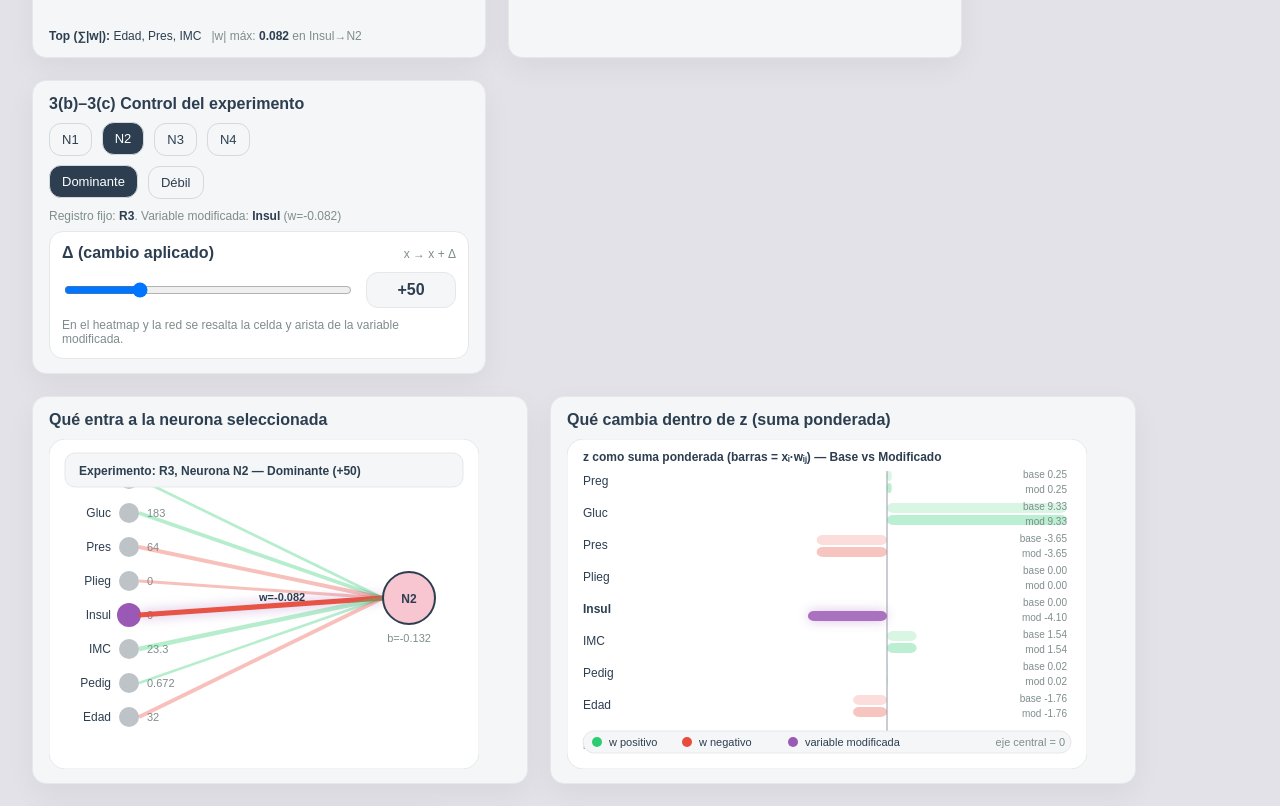
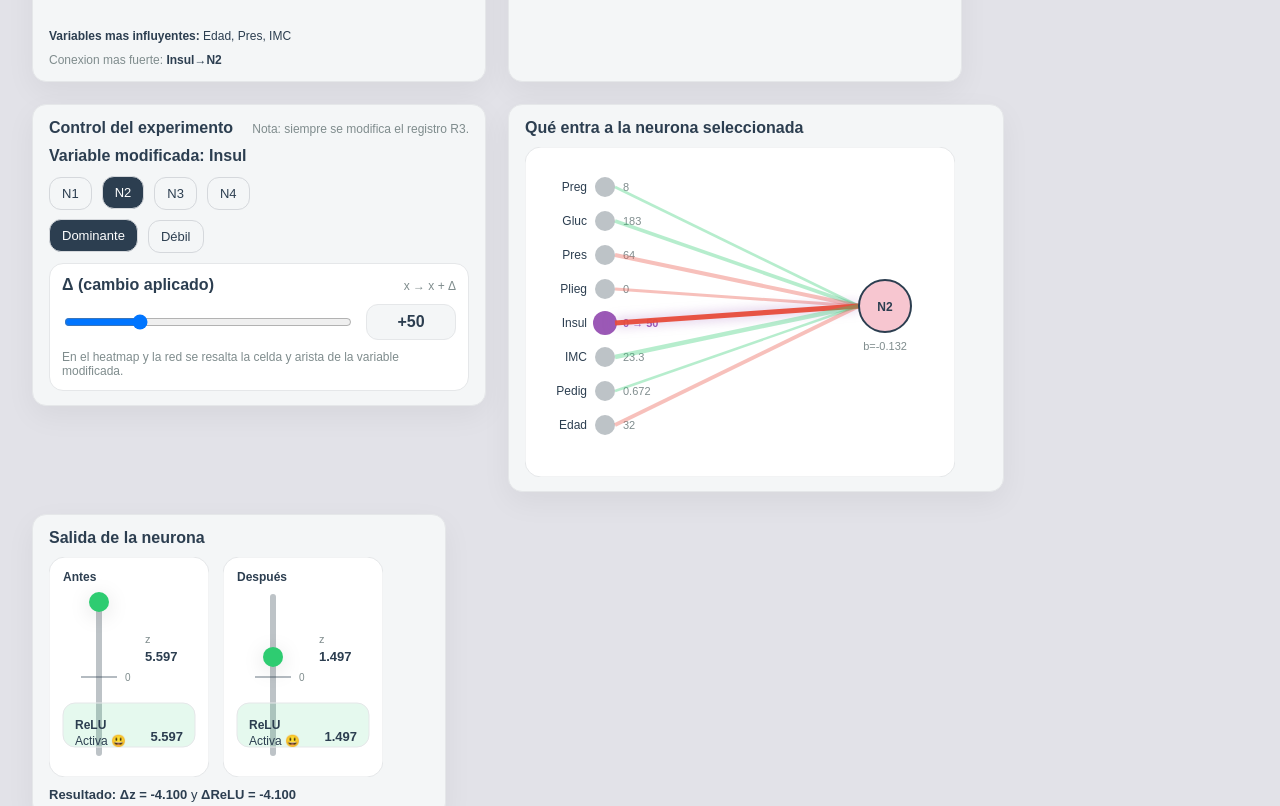
Before and after one commit to JValentinaGuarnizo/autopsia_red, a Next.js app: page / in a window 1280 px wide. Shown: the part 3880-4686 px from the top of the page. Built offline with nearby package versions, Linux system fonts and the light colour scheme.

Commit message:
Save point before UI foundation refactor

```diff
--- a/src/components/AnalisisPesos.js
+++ b/src/components/AnalisisPesos.js
@@ -54,13 +54,6 @@ export default function AnalisisPesos() {
     let s = biases[j];
     for (let i = 0; i < 8; i++) s += x[i] * weights[i][j];
     return s;
-  };
-
-  const contributions = (x, j) => {
-    // devuelve array de 8 contribuciones: x_i*w_ij
-    const arr = [];
-    for (let i = 0; i < 8; i++) arr.push(x[i] * weights[i][j]);
-    return arr;
   };
 
   const argMaxAbsCol = (j) => {
@@ -121,25 +114,15 @@ export default function AnalisisPesos() {
   const varIdx = (modo === "dominante") ? domIdx : weakIdx;
 
   // Base
-  const cBase = contributions(xBase, neurona);
   const z0 = zForNeuron(xBase, neurona);
   const a0 = relu(z0);
 
   // Modificado: solo cambia la variable seleccionada
   const xMod = xBase.map((v, i) => (i === varIdx ? v + delta : v));
-  const cMod = contributions(xMod, neurona);
   const z1 = zForNeuron(xMod, neurona);
   const a1 = relu(z1);
 
-  const wSel = weights[varIdx][neurona];
-
-  // Para la barra de contribuciones: eje simétrico alrededor de 0
-  const maxAbsContrib = Math.max(
-    1e-6,
-    ...cBase.map(v => Math.abs(v)),
-    ...cMod.map(v => Math.abs(v)),
-    Math.abs(biases[neurona])
-  );
+  const zGaugeMax = Math.max(1, Math.abs(z0), Math.abs(z1), Math.abs(biases[neurona])) * 1.2;
 
   // =========================
   // 3(d) Comparación R3 vs R5
@@ -235,6 +218,9 @@ export default function AnalisisPesos() {
         {inputLabels.map((name, i) => {
           const y = y0 + i * dy;
           const isSel = i === varIdx;
+          const valueText = isSel
+            ? `${Number(xBase[i].toFixed(3))} → ${Number(xMod[i].toFixed(3))}`
+            : Number(xBase[i].toFixed(3));
           return (
             <g key={i}>
               <circle cx={xL} cy={y} r={isSel ? 12 : 10} fill={isSel ? accentPurple : "#bdc3c7"} />
@@ -242,8 +228,8 @@ export default function AnalisisPesos() {
                 {name}
               </text>
               {/* valor x */}
-              <text x={xL + 18} y={y + 4} textAnchor="start" fontSize="11" fill="#7f8c8d">
-                {Number(xBase[i].toFixed(3))}
+              <text x={xL + 18} y={y + 4} textAnchor="start" fontSize="11" fill={isSel ? accentPurple : "#7f8c8d"} style={{ fontWeight: isSel ? 800 : 400 }}>
+                {valueText}
               </text>
             </g>
           );
@@ -272,18 +258,6 @@ export default function AnalisisPesos() {
                 strokeOpacity={isSel ? 0.95 : 0.35}
                 style={{ filter: glow, transition: "stroke-opacity .2s ease, stroke-width .2s ease" }}
               />
-              {/* etiqueta peso cerca del borde */}
-              {isSel && (
-                <text
-                  x={(xL + xR) / 2 - 10}
-                  y={(y + yNeuron) / 2 - 6}
-                  fontSize="11"
-                  fill="#2c3e50"
-                  style={{ fontWeight: 700 }}
-                >
-                  w={w.toFixed(3)}
-                </text>
-              )}
             </g>
           );
         })}
@@ -308,13 +282,6 @@ export default function AnalisisPesos() {
           </text>
         </g>
 
-        {/* Etiqueta de modo */}
-        <g>
-          <rect x="16" y="14" width="398" height="34" rx="10" fill="#f4f6f7" stroke="#e5e7e9" />
-          <text x="30" y="36" fontSize="12" fill="#2c3e50" style={{ fontWeight: 700 }}>
-            Experimento: R3, Neurona N{neurona + 1} — {modo === "dominante" ? "Dominante" : "Débil"} (+{delta})
-          </text>
-        </g>
       </svg>
     );
   };
@@ -325,8 +292,8 @@ export default function AnalisisPesos() {
     const w = 160;
     const centerX = 50;
 
-    // escala z alrededor de 0, usando maxAbsContrib para consistencia visual
-    const zMax = Math.max(1, maxAbsContrib * 2); // margen
+    // escala z alrededor de 0 para comparar antes y despues
+    const zMax = zGaugeMax;
     const clamp = (v) => Math.max(-zMax, Math.min(zMax, v));
     const zn = clamp(z);
     const t = (zn + zMax) / (2 * zMax); // 0..1
@@ -381,135 +348,6 @@ export default function AnalisisPesos() {
     );
   };
 
-  const ContributionsBars = () => {
-    // Barras divergentes para contribuciones (base vs mod), resaltando la variable cambiada
-    const Wcol = weights.map(row => row[neurona]);
-
-    const width = 520;
-    const height = 330;
-    const left = 140;
-    const right = width - 20;
-    const top = 32;
-    const rowH = 32;
-
-    const mid = (left + right) / 2;
-    const scale = (right - left) / 2 / maxAbsContrib;
-
-    return (
-      <svg width={width} height={height} style={{ display: "block" }}>
-        <rect x="0" y="0" width={width} height={height} rx="16" fill="#ffffff" stroke="#e5e7e9" />
-
-        <text x="16" y="22" fontSize="12" fill="#2c3e50" style={{ fontWeight: 800 }}>
-          z como suma ponderada (barras = xᵢ·wᵢⱼ) — Base vs Modificado
-        </text>
-
-        {/* eje central */}
-        <line x1={mid} y1={top} x2={mid} y2={top + rowH * 8 + 10} stroke="#2c3e50" strokeWidth="2" opacity="0.25" />
-
-        {/* bias */}
-        {(() => {
-          const b = biases[neurona];
-          const bw = b * scale;
-          const y = top + rowH * 8 + 18;
-          const x1 = mid;
-          const x2 = mid + bw;
-          const col = b >= 0 ? accentGood : accentBad;
-          return (
-            <>
-              <text x="16" y={y + 4} fontSize="11" fill="#7f8c8d">bias</text>
-              <rect x={Math.min(x1, x2)} y={y - 8} width={Math.abs(bw)} height={12} fill={col} opacity="0.7" rx="6" />
-              <text x={right} y={y + 4} textAnchor="end" fontSize="11" fill="#7f8c8d">
-                b={b.toFixed(3)}
-              </text>
-            </>
-          );
-        })()}
-
-        {/* filas */}
-        {inputLabels.map((name, i) => {
-          const y = top + i * rowH + 10;
-
-          const base = cBase[i];
-          const mod = cMod[i];
-
-          const w = Wcol[i];
-          const color = w >= 0 ? accentGood : accentBad;
-
-          const baseW = base * scale;
-          const modW = mod * scale;
-
-          const isSel = i === varIdx;
-
-          // Barra base (más transparente)
-          const b1 = {
-            x: Math.min(mid, mid + baseW),
-            w: Math.abs(baseW),
-          };
-
-          // Barra mod (más opaca)
-          const b2 = {
-            x: Math.min(mid, mid + modW),
-            w: Math.abs(modW),
-          };
-
-          return (
-            <g key={i}>
-              {/* etiqueta */}
-              <text x="16" y={y + 4} fontSize="12" fill="#2c3e50" style={{ fontWeight: isSel ? 800 : 400 }}>
-                {name}
-              </text>
-
-              {/* base */}
-              <rect
-                x={b1.x}
-                y={y - 10}
-                width={b1.w}
-                height={10}
-                fill={color}
-                opacity={isSel ? 0.35 : 0.18}
-                rx="6"
-              />
-
-              {/* mod */}
-              <rect
-                x={b2.x}
-                y={y + 2}
-                width={b2.w}
-                height={10}
-                fill={isSel ? accentPurple : color}
-                opacity={isSel ? 0.85 : 0.32}
-                rx="6"
-                style={{ filter: isSel ? "drop-shadow(0px 0px 6px rgba(155,89,182,0.45))" : "none" }}
-              />
-
-              {/* números mini */}
-              <text x={right} y={y - 3} textAnchor="end" fontSize="10" fill="#7f8c8d">
-                base {base.toFixed(2)}
-              </text>
-              <text x={right} y={y + 12} textAnchor="end" fontSize="10" fill="#7f8c8d">
-                mod {mod.toFixed(2)}
-              </text>
-            </g>
-          );
-        })}
-
-        {/* leyenda */}
-        <g>
-          <rect x={16} y={height - 38} width={width - 32} height={22} rx="11" fill="#f4f6f7" stroke="#e5e7e9" />
-          <circle cx={30} cy={height - 27} r="5" fill={accentGood} />
-          <text x={42} y={height - 23} fontSize="11" fill="#2c3e50">w positivo</text>
-          <circle cx={120} cy={height - 27} r="5" fill={accentBad} />
-          <text x={132} y={height - 23} fontSize="11" fill="#2c3e50">w negativo</text>
-          <circle cx={226} cy={height - 27} r="5" fill={accentPurple} />
-          <text x={238} y={height - 23} fontSize="11" fill="#2c3e50">variable modificada</text>
-          <text x={width - 22} y={height - 23} textAnchor="end" fontSize="11" fill="#7f8c8d">
-            eje central = 0
-          </text>
-        </g>
-      </svg>
-    );
-  };
-
   // =========================
   // Render
   // =========================
@@ -541,12 +379,12 @@ export default function AnalisisPesos() {
         Todo aquí es <strong>análisis</strong>: no reentrenamos. Solo recalculamos <strong>z</strong> y <strong>ReLU</strong> al modificar una variable.
       </div>
 
-      {/* ===================== 3(a) ===================== */}
+      {/* ===================== PRIMERA FILA ===================== */}
       <div style={{ display: "flex", gap: 22, alignItems: "stretch", flexWrap: "wrap" }}>
         {/* Heatmap */}
         <div style={{ ...card, width: 420 }}>
           <div style={{ display: "flex", justifyContent: "space-between", alignItems: "baseline" }}>
-            <div style={{ fontWeight: 900 }}>3(a) Mapa de pesos</div>
+            <div style={{ fontWeight: 900 }}>Mapa de pesos</div>
             <div style={{ fontSize: 12, color: "#7f8c8d" }}>verde + / rojo −</div>
           </div>
 
@@ -630,10 +468,10 @@ export default function AnalisisPesos() {
 
           <div style={{ display: "flex", gap: 10, flexWrap: "wrap", marginTop: 6 }}>
             <div style={{ fontSize: 12, color: "#2c3e50" }}>
-              <strong>Top (∑|w|):</strong> {top3.map(v => v.name).join(", ")}
+              <strong>Variables mas influyentes:</strong> {top3.map(v => v.name).join(", ")}
             </div>
             <div style={{ fontSize: 12, color: "#7f8c8d" }}>
-              |w| máx: <strong style={{ color: "#2c3e50" }}>{maxGlobal.abs.toFixed(3)}</strong> en {inputLabels[maxGlobal.i]}→N{maxGlobal.j + 1}
+              Conexion mas fuerte: <strong style={{ color: "#2c3e50" }}>{inputLabels[maxGlobal.i]}→N{maxGlobal.j + 1}</strong>
             </div>
           </div>
         </div>
@@ -642,7 +480,7 @@ export default function AnalisisPesos() {
         <div style={{ ...card, width: 420 }}>
           <div style={{ display: "flex", justifyContent: "space-between", alignItems: "baseline" }}>
             <div style={{ fontWeight: 900 }}>Influencia global</div>
-            <div style={{ fontSize: 12, color: "#7f8c8d" }}>∑|w| por variable</div>
+            <div style={{ fontSize: 12, color: "#7f8c8d" }}>comparacion por variable</div>
           </div>
 
           <svg width={388} height={310} style={{ marginTop: 10, display: "block" }}>
@@ -677,9 +515,20 @@ export default function AnalisisPesos() {
           </svg>
         </div>
 
-        {/* Panel control creativo */}
+      </div>
+
+      {/* ===================== SEGUNDA FILA ===================== */}
+      <div style={{ display: "flex", gap: 22, alignItems: "flex-start", flexWrap: "wrap", marginTop: 22 }}>
+        {/* Panel control */}
         <div style={{ ...card, width: 420 }}>
-          <div style={{ fontWeight: 900, marginBottom: 10 }}>3(b)–3(c) Control del experimento</div>
+          <div style={{ display: "flex", justifyContent: "space-between", alignItems: "baseline", gap: 10, flexWrap: "wrap", marginBottom: 10 }}>
+            <div style={{ fontWeight: 900 }}>Control del experimento</div>
+            <div style={{ fontSize: 12, color: "#7f8c8d" }}>Nota: siempre se modifica el registro R3.</div>
+          </div>
+
+          <div style={{ marginBottom: 12, color: "#2c3e50", fontSize: 16, fontWeight: 900 }}>
+            Variable modificada: {inputLabels[varIdx]}
+          </div>
 
           <div style={{ display: "flex", gap: 10, flexWrap: "wrap", marginBottom: 10 }}>
             {[0, 1, 2, 3].map(j => (
@@ -696,11 +545,6 @@ export default function AnalisisPesos() {
             <button onClick={() => setModo("debil")} style={chip(modo === "debil")}>
               Débil
             </button>
-          </div>
-
-          <div style={{ marginBottom: 8, color: "#7f8c8d", fontSize: 12 }}>
-            Registro fijo: <strong style={{ color: "#2c3e50" }}>R3</strong>. Variable modificada:{" "}
-            <strong style={{ color: "#2c3e50" }}>{inputLabels[varIdx]}</strong> (w={wSel.toFixed(3)})
           </div>
 
           <div style={{ background: "#ffffff", border: "1px solid #e5e7e9", borderRadius: 14, padding: "12px 12px" }}>
@@ -736,22 +580,11 @@ export default function AnalisisPesos() {
             </div>
           </div>
         </div>
-      </div>
 
-      {/* ===================== STORYBOARD VISUAL ===================== */}
-      <div style={{ display: "flex", gap: 22, alignItems: "flex-start", flexWrap: "wrap", marginTop: 22 }}>
         {/* Mini red */}
         <div style={{ ...card, width: 462 }}>
           <div style={{ fontWeight: 900, marginBottom: 10 }}>Qué entra a la neurona seleccionada</div>
           <MiniNetwork />
-        </div>
-
-        {/* Contribuciones z */}
-        <div style={{ ...card, width: 552 }}>
-          <div style={{ fontWeight: 900, marginBottom: 10 }}>
-            Qué cambia dentro de z (suma ponderada)
-          </div>
-          <ContributionsBars />
         </div>
 
         {/* Gauges */}
@@ -776,10 +609,6 @@ export default function AnalisisPesos() {
             <span style={{ fontWeight: 900 }}>
               ΔReLU = {(a1 - a0).toFixed(3)}
             </span>
-          </div>
-
-          <div style={{ marginTop: 8, fontSize: 12, color: "#7f8c8d" }}>
-            Nota visual: si z cruza 0, ReLU “corta” y la neurona se apaga.
           </div>
         </div>
       </div>
```
